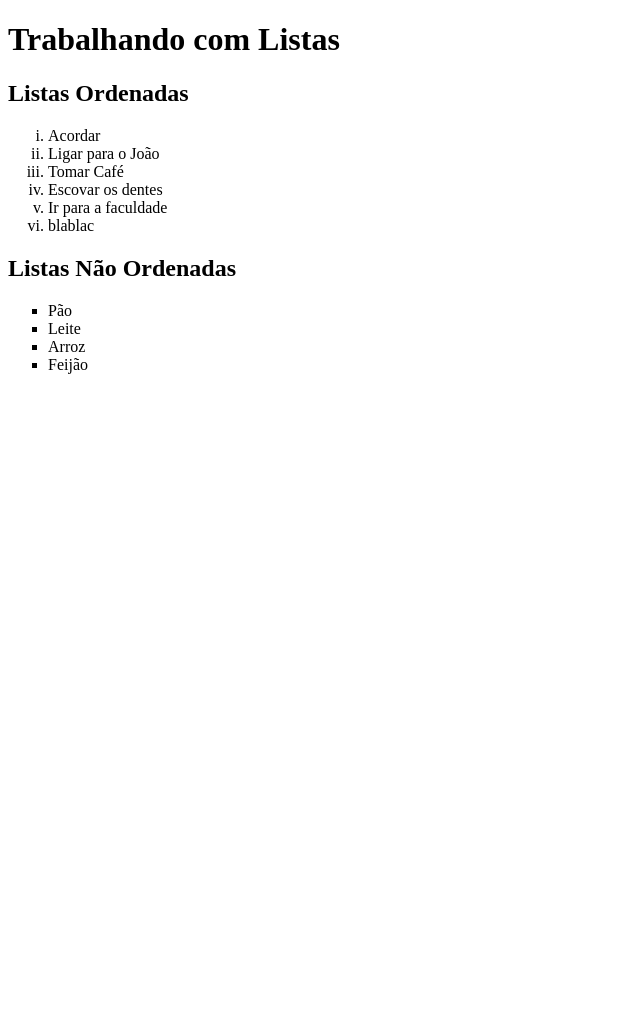
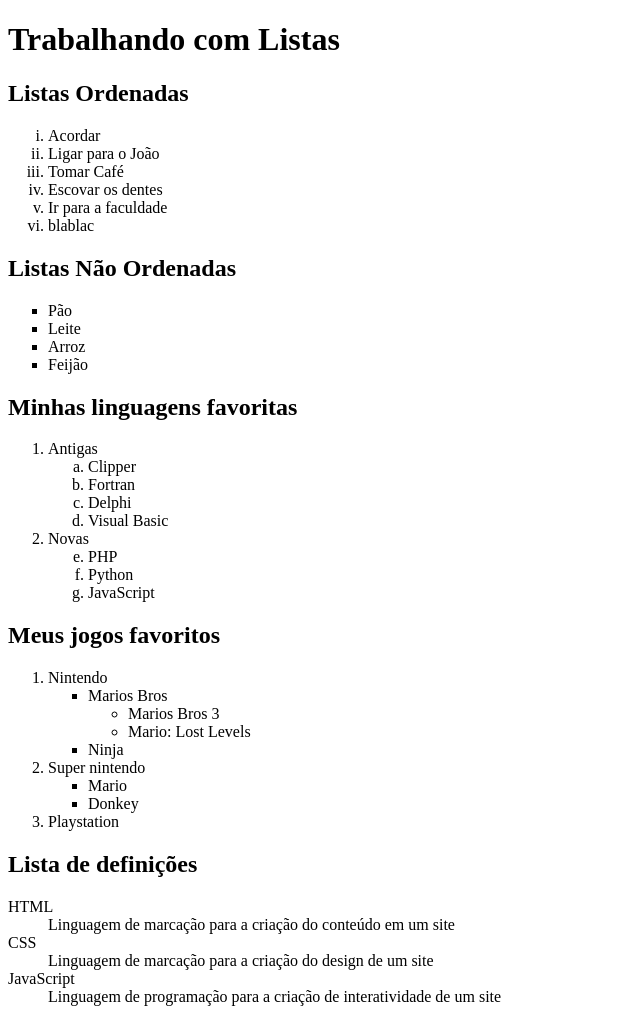
Before and after one commit to DombSTG/cursoHTML, a plain HTML site: page Exercicios/ex009/index.html in a window 1280 px wide. Shown: the whole page, without its empty margins (0-640 px from the left). Before the commit the page ends 800 px from the top, so only its background shows below. Drawn offline with Linux system fonts and the light colour scheme.

Commit message:
Novos exercicios

```diff
--- a/Exercicios/ex009/index.html
+++ b/Exercicios/ex009/index.html
@@ -23,5 +23,55 @@
                 <li>Arroz</li>
                 <li>Feijão</li>
             </ul>
+        <h2>Minhas linguagens favoritas</h2>
+            <ol>
+                <li>Antigas</li>
+                    <ol type="a">
+                        <li>Clipper</li>
+                        <li>Fortran</li>
+                        <li>Delphi</li>
+                        <li>Visual Basic</li>
+                    </ol>
+                <li>Novas</li>
+                    <ol type="a" start="5">
+                        <li>PHP</li>
+                        <li>Python</li>
+                        <li>JavaScript</li>
+                    </ol>
+            </ol>
+        <h2>Meus jogos favoritos</h2> <!--Aqui temos varios tipos de listas aninhadas-->
+            <ol>
+                <li>Nintendo</li>
+                    <ul type='square'>
+                        <li>Marios Bros</li>
+                            <ul type="circle">
+                                <li>Marios Bros 3</li>
+                                <li>Mario: Lost Levels</li>
+                            </ul>
+                        <li>Ninja</li>
+                    </ul>
+                <li>Super nintendo</li>
+                    <ul type='square'>
+                        <li>Mario</li>
+                        <li>Donkey</li>
+                    </ul>
+                <li>Playstation</li>
+            </ol>
+        <h2>Lista de definições</h2>
+            <dl>
+                <dt>HTML</dt>
+                <dd>Linguagem de marcação para a criação do conteúdo em um site</dd>
+                <dt>CSS</dt>
+                <dd>Linguagem de marcação para a criação do design de um site</dd>
+                <dt>JavaScript</dt>
+                <dd>Linguagem de programação para a criação de interatividade de um site</dd>
+            </dl>
+
+
+
+
+
+
+
 </body>
 </html>
```
Also changed, not shown: Exercicios/ex010/index.html (added, +21 -0 lines).
